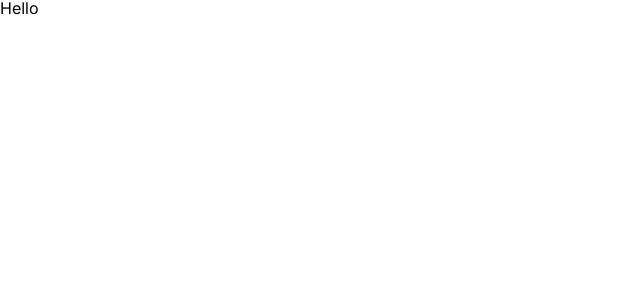
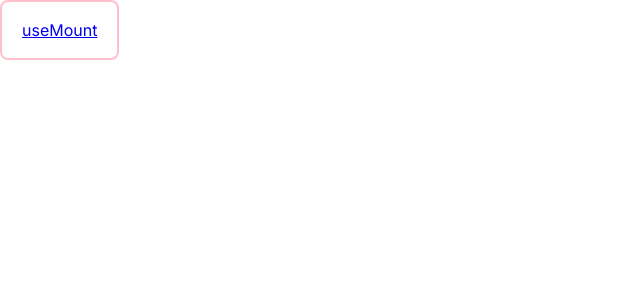
Before and after one commit to lazy-sky/react-use-playground, a React (Create React App) app: page / in a window 1280 px wide. Shown: the top 300 px of the page, without its empty margins (0-640 px from the left). Built offline with nearby package versions, Linux system fonts and the light colour scheme; a web font is replaced by a local one.

Commit message:
Feat: Set Home page and routes

```diff
--- a/src/routes/Home.tsx
+++ /dev/null
@@ -1,9 +0,0 @@
-const Home = () => {
-  return (
-    <div>
-      <h1>Hello</h1>
-    </div>
-  )
-}
-
-export default Home
--- /dev/null
+++ b/src/routes/home/home.module.scss
@@ -0,0 +1,7 @@
+.home {
+  .cardList {
+    display: flex;
+    flex-wrap: wrap;
+    gap: 16px;
+  }
+}
--- /dev/null
+++ b/src/routes/home/index.tsx
@@ -0,0 +1,18 @@
+import Card from 'components/Card'
+
+import style from './home.module.scss'
+
+const Home = () => {
+  const cardList = [{ text: 'useMount', url: 'use-mount' }]
+  return (
+    <div className={style.home}>
+      <div className={style.cardList}>
+        {cardList.map(({ text, url }) => (
+          <Card key={text} text={text} url={url} />
+        ))}
+      </div>
+    </div>
+  )
+}
+
+export default Home
--- a/src/routes/index.tsx
+++ b/src/routes/index.tsx
@@ -1,12 +1,14 @@
 import { Routes, Route } from 'react-router-dom'
 
 import Home from './Home'
+import UseMountExample from './UseMountExample'
 
 const App = () => {
   return (
     <div>
       <Routes>
         <Route path='/' element={<Home />} />
+        <Route path='/use-mount' element={<UseMountExample />} />
       </Routes>
     </div>
   )
```
